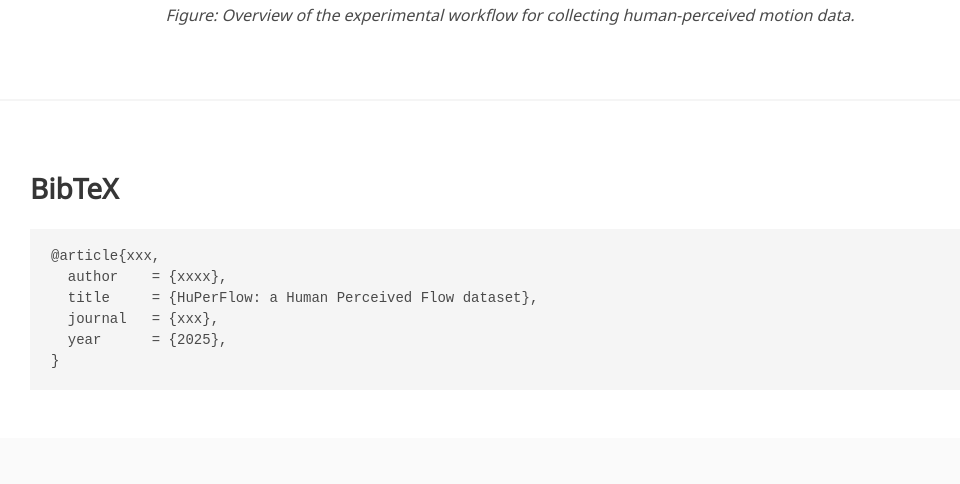
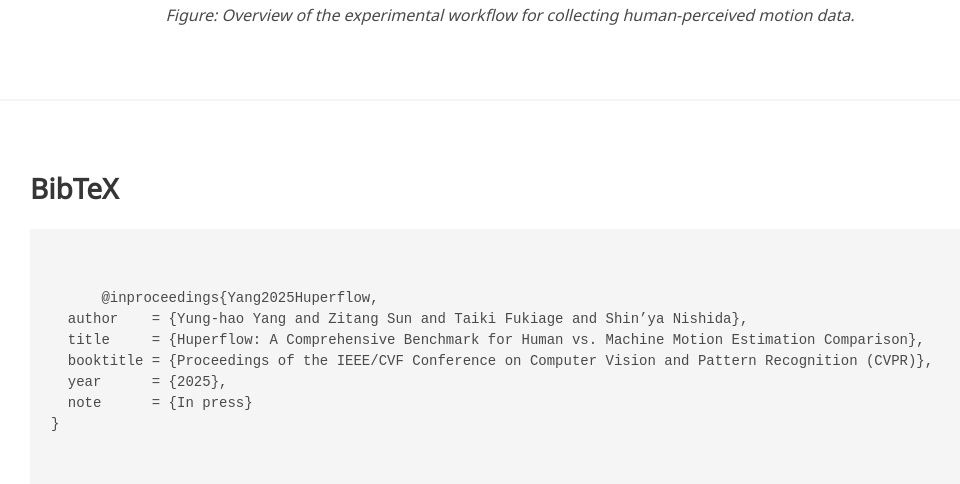
Before and after one commit to KUCognitiveInformaticsLab/Huperflow-Website, a plain HTML site: page index.html in a window 1280 px wide. Shown: the part 4717-5201 px from the top of the page, without its empty margins (130-1090 px from the left). Drawn offline with nearby package versions, Linux system fonts and the light colour scheme; some icons are missing; a web font is replaced by a local one.

Commit message:
Update index.html

```diff
--- a/index.html
+++ b/index.html
@@ -390,12 +390,17 @@
 <section class="section" id="BibTeX">
   <div class="container is-max-desktop content">
     <h2 class="title">BibTeX</h2>
-    <pre><code>@article{xxx,
-  author    = {xxxx},
-  title     = {HuPerFlow: a Human Perceived Flow dataset},
-  journal   = {xxx},
+    <pre><code>
+
+      @inproceedings{Yang2025Huperflow,
+  author    = {Yung-hao Yang and Zitang Sun and Taiki Fukiage and Shin’ya Nishida},
+  title     = {Huperflow: A Comprehensive Benchmark for Human vs. Machine Motion Estimation Comparison},
+  booktitle = {Proceedings of the IEEE/CVF Conference on Computer Vision and Pattern Recognition (CVPR)},
   year      = {2025},
-}</code></pre>
+  note      = {In press}
+}
+
+    </code></pre>
   </div>
 </section>
 
```
